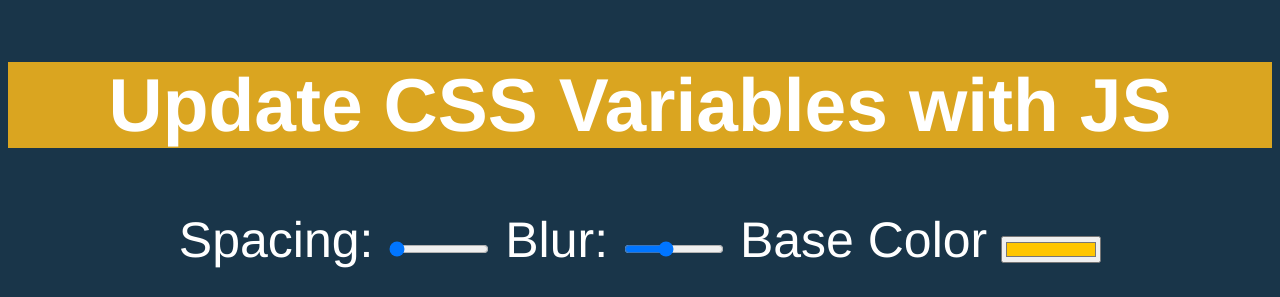
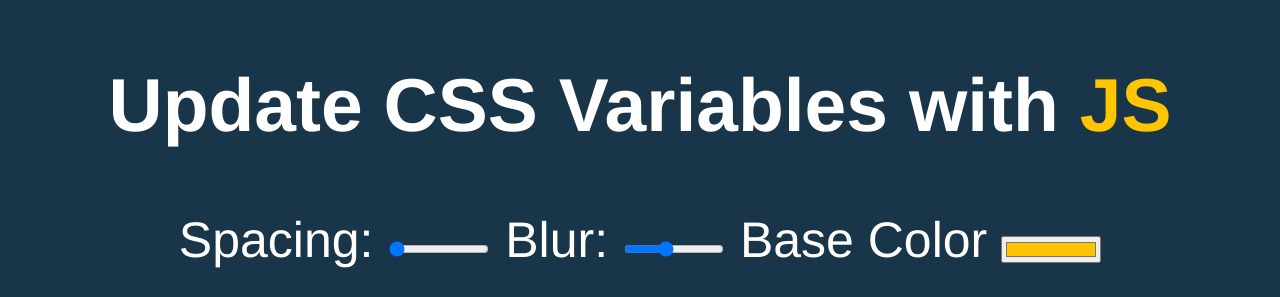
Before and after one commit to railsstudent/JavaScript30-2, a plain HTML site: page 03-CSS-Variables/index.html in a window 1280 px wide. Shown: the top 297 px of the page. Drawn offline with Linux system fonts and the light colour scheme.

Commit message:
fix classname
Signed-off-by: Connie Leung <cleung334@gmail.com>

```diff
--- a/03-CSS-Variables/index.html
+++ b/03-CSS-Variables/index.html
@@ -36,11 +36,11 @@
     }
 
     h2 {
-      --base: goldenrod;
-      background: var(--base);
+      /*--base: goldenrod;*/
+      /*background: var(--base);*/
     }
 
-    .h1 {
+    .hl {
       color: var(--base);
     }
 
```
